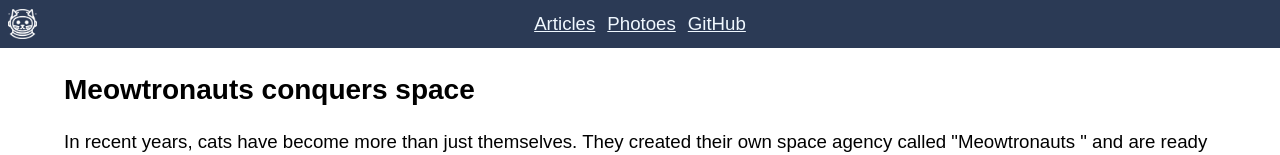
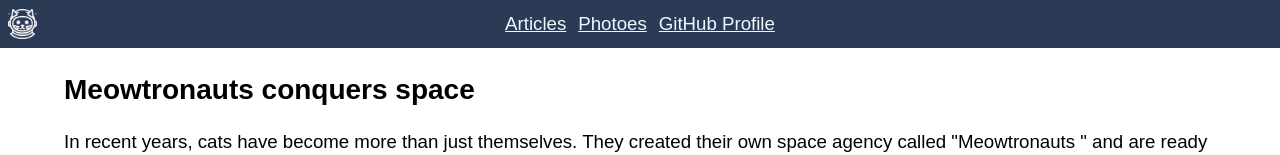
Before and after one commit to AlexNottaBen/Meowtronauts, a plain HTML site: page index.html in a window 1280 px wide. Shown: the top 155 px of the page. Drawn offline with Linux system fonts and the light colour scheme.

Commit message:
Updated Menu.

```diff
--- a/index.html
+++ b/index.html
@@ -21,7 +21,7 @@
             <nav class="menu" tabindex="1">
                 <a href="#content" class="active">Articles</a>
                 <a href="#carousel">Photoes</a>
-                <a href="https://github.com/AlexNottaBen">GitHub</a>
+                <a href="https://github.com/AlexNottaBen">GitHub Profile</a>
             </nav>
         </div>
     </header>
```
